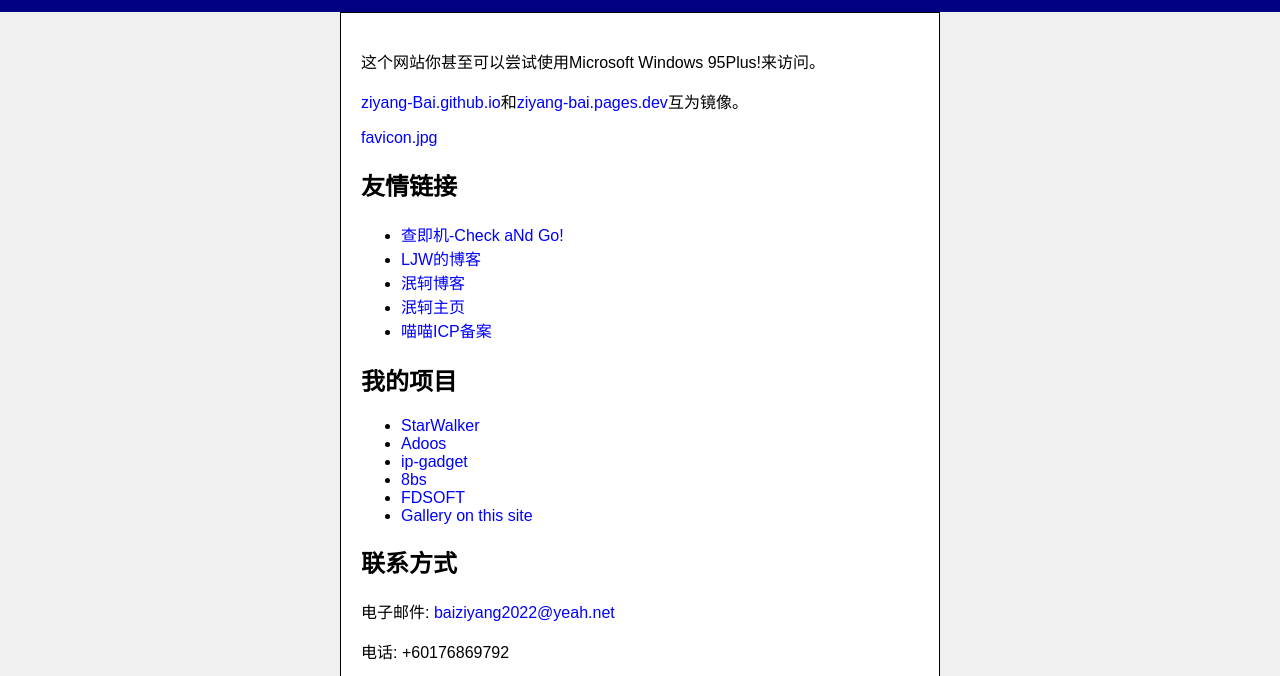
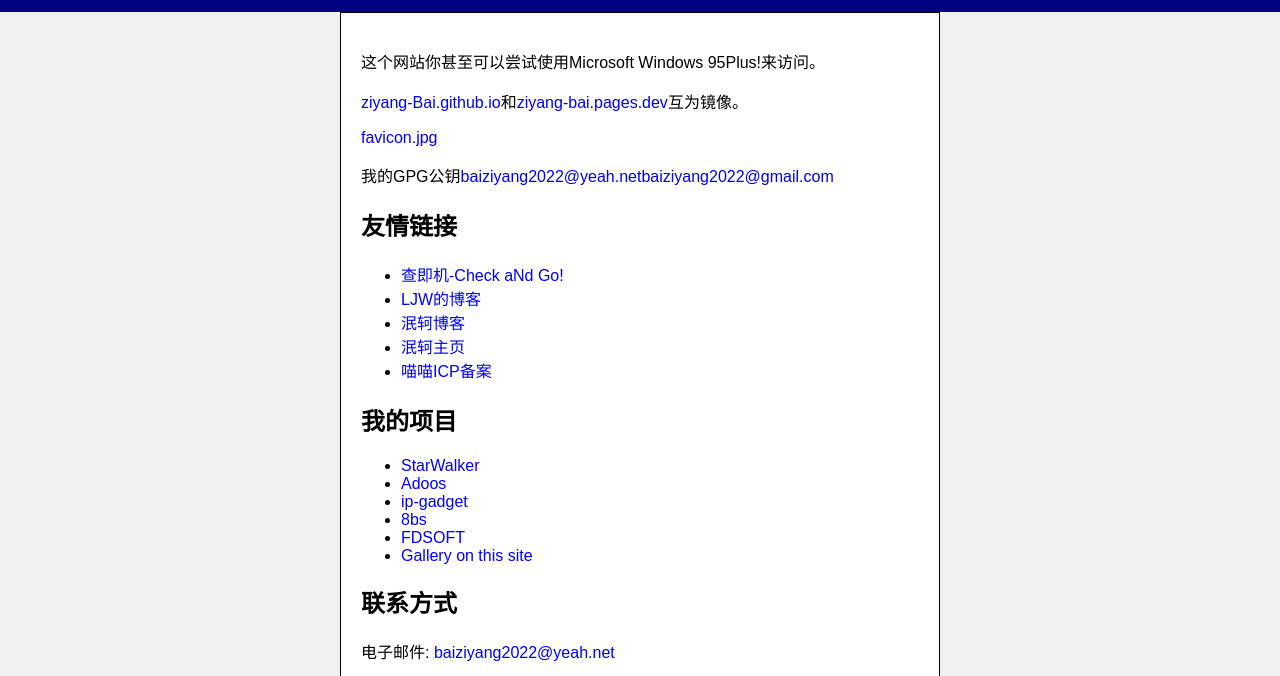
Before and after one commit to Ziyang-Bai/Ziyang-Bai.github.io, a plain HTML site: page index.html in a window 1280 px wide. Shown: the part 97-773 px from the top of the page. Drawn offline with Linux system fonts and the light colour scheme.

Commit message:
public key

```diff
--- a/index.html
+++ b/index.html
@@ -53,7 +53,7 @@
                     <p>这个网站你甚至可以尝试使用Microsoft Windows 95Plus!来访问。</p>
                     <p><a href="https://ziyang-Bai.github.io" target="_blank">ziyang-Bai.github.io</a>和<a href="https://ziyang-bai.pages.dev" target="_blank">ziyang-bai.pages.dev</a>互为镜像。</p>
 					<a href="favicon.jpg" target="_blank">favicon.jpg</a>
-
+					<p>我的GPG公钥<a href="白子杨_0x283771B9_public.asc" target="_blank">baiziyang2022@yeah.net</a><a href="白子杨_0xCC453150_public.asc" target="_blank">baiziyang2022@gmail.com</a></p>
                     <h2>友情链接</h2>
                     <ul>
                         <li><a href="https://www.ljnt.xyz" target="_blank">查即机-Check aNd Go!</a></li>
```
Also changed, not shown: 2 other files.
